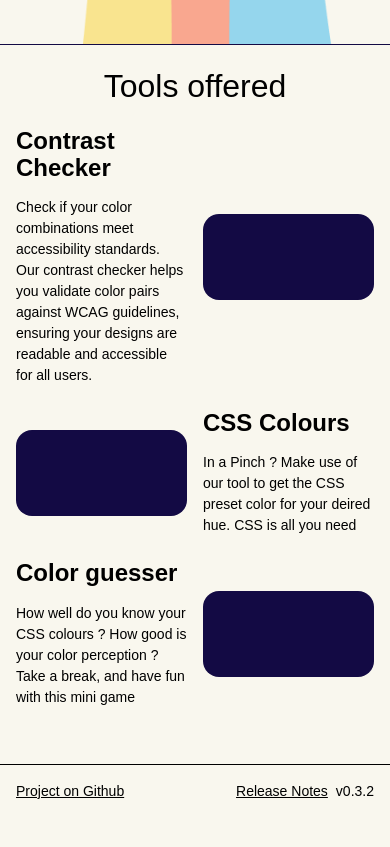
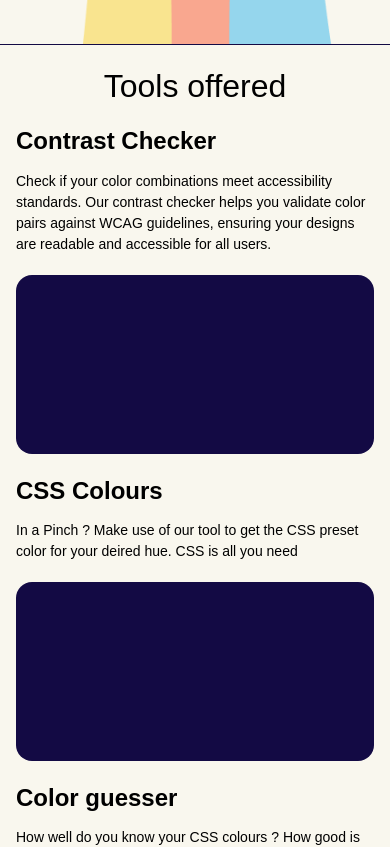
Before and after one commit to nithyarakash-t/palette-town, a React (Vite) app: page /home in a window 390 px wide. Shown: the part 800-1647 px from the top of the page. Before the commit the page ends 1618 px from the top, so only its background shows below. Built offline with nearby package versions, Linux system fonts and the light colour scheme; a web font is replaced by a local one.

Commit message:
Refactor dynamic style management in Color Guesser and MetaColorContext to prevent duplicate style tags, update Contrast Checker title for consistency, and enhance layout responsiveness in Home.scss.

```diff
--- a/src/components/apps/color-guesser/Colorguesser.tsx
+++ b/src/components/apps/color-guesser/Colorguesser.tsx
@@ -10,11 +10,15 @@ export function ColorGuesser() {
         const styleTag = document.getElementById("dynamic-style") || document.createElement("style");
         styleTag.id = "dynamic-style";
         styleTag.innerHTML = `:root { --app-color-background-primary: light-dark(#fff, #000); }`;
-        document.head.appendChild(styleTag);
+        if (!styleTag.parentElement) {
+            document.head.appendChild(styleTag);
+        }
 
         return () => {
-          document.head.removeChild(styleTag);
-        };
+            if (styleTag.parentElement) {
+              styleTag.parentElement.removeChild(styleTag);
+            }
+        }
       }, []);
     return(
         <section className='app-grid cg-app__wrap'>
--- a/src/components/apps/color-guesser/main/Main.tsx
+++ b/src/components/apps/color-guesser/main/Main.tsx
@@ -89,7 +89,9 @@ export function Main() {
             </div>
 
             {(difficulty === 'assisted' || difficulty === 'easy') && <div className='cg-main__yinyang'
-            style={{'--_yin': `${inputColor}`, '--_yang': `${targetColor.hex}`} as React.CSSProperties}>{similarity}</div>}
+            style={{'--_yin': `${inputColor}`, '--_yang': `${targetColor.hex}`} as React.CSSProperties}>
+                {/* {similarity}% */}
+            </div>}
 
             <p className='cg-main__color'>{targetColor ? `Color to find: ${targetColor.name} ${targetColor.alternativeName ? "/" + targetColor.alternativeName: ''}` : 'Reset to choose new color'}</p>
 
--- a/src/components/apps/contrast-checker/Contrastchecker.tsx
+++ b/src/components/apps/contrast-checker/Contrastchecker.tsx
@@ -8,7 +8,7 @@ import { Faq } from './faq/Faq';
 export function ContrastChecker() {
     return(
         <section className='app-grid cxc-app__wrap'>
-            <h1 className='cxc-app__title'>Contrast checker</h1>
+            <h1 className='cxc-app__title'>Contrast Checker</h1>
             <Routes>
                 <Route path="/" element={
                     <>
--- a/src/components/layout/home/Home.scss
+++ b/src/components/layout/home/Home.scss
@@ -24,18 +24,27 @@
                 }
             }
             > li {
-                display: grid;
-                grid-template-columns: 1fr 1fr;
+                display: flex;
+                align-items: center;
+                flex-direction: row;
                 gap: 1rem;
-                align-items: center;
 
+                > .-left { // content
+                    flex: 0 0 45%;
+                }
+                > .-right { //image
+                    flex: 0 0 55%;
+                }
                 &:nth-child(even) {
-                    > .-left {
-                        grid-column: 2/2;
-                    }
-                    > .-right {
-                        grid-column: 1/1;
-                        grid-row: 1;
+                    flex-direction: row-reverse;
+                }
+
+                @media (max-width: 700px) {
+                    flex-direction: column !important;
+                    gap: 1.25rem;
+
+                    > :is(.-left, .-right) {
+                        flex: auto;
                     }
                 }
             }
--- a/src/components/layout/metacolor/metacolorcontext/MetaColorContext.tsx
+++ b/src/components/layout/metacolor/metacolorcontext/MetaColorContext.tsx
@@ -36,11 +36,14 @@ export const MetaColorContextProvider: React.FC<{ children: React.ReactNode }> =
     const styleTag = document.getElementById("dynamic-style") || document.createElement("style");
     styleTag.id = "dynamic-style";
     styleTag.innerHTML = `:root { --meta-color: rgb(${red}, ${green}, ${blue}); }`;
-    document.head.appendChild(styleTag);
-    // document.documentElement.style.setProperty("--metacolor", `rgb(${red}, ${green}, ${blue})`);
+    if (!styleTag.parentElement) {
+      document.head.appendChild(styleTag);
+    }
 
     return () => {
-      document.head.removeChild(styleTag);
+      if (styleTag.parentElement) {
+        // styleTag.parentElement.removeChild(styleTag);
+      }
     };
   }, [red, green, blue]);
 
```
Also changed, not shown: src/components/apps/color-guesser/todos.txt, src/todos.txt.
